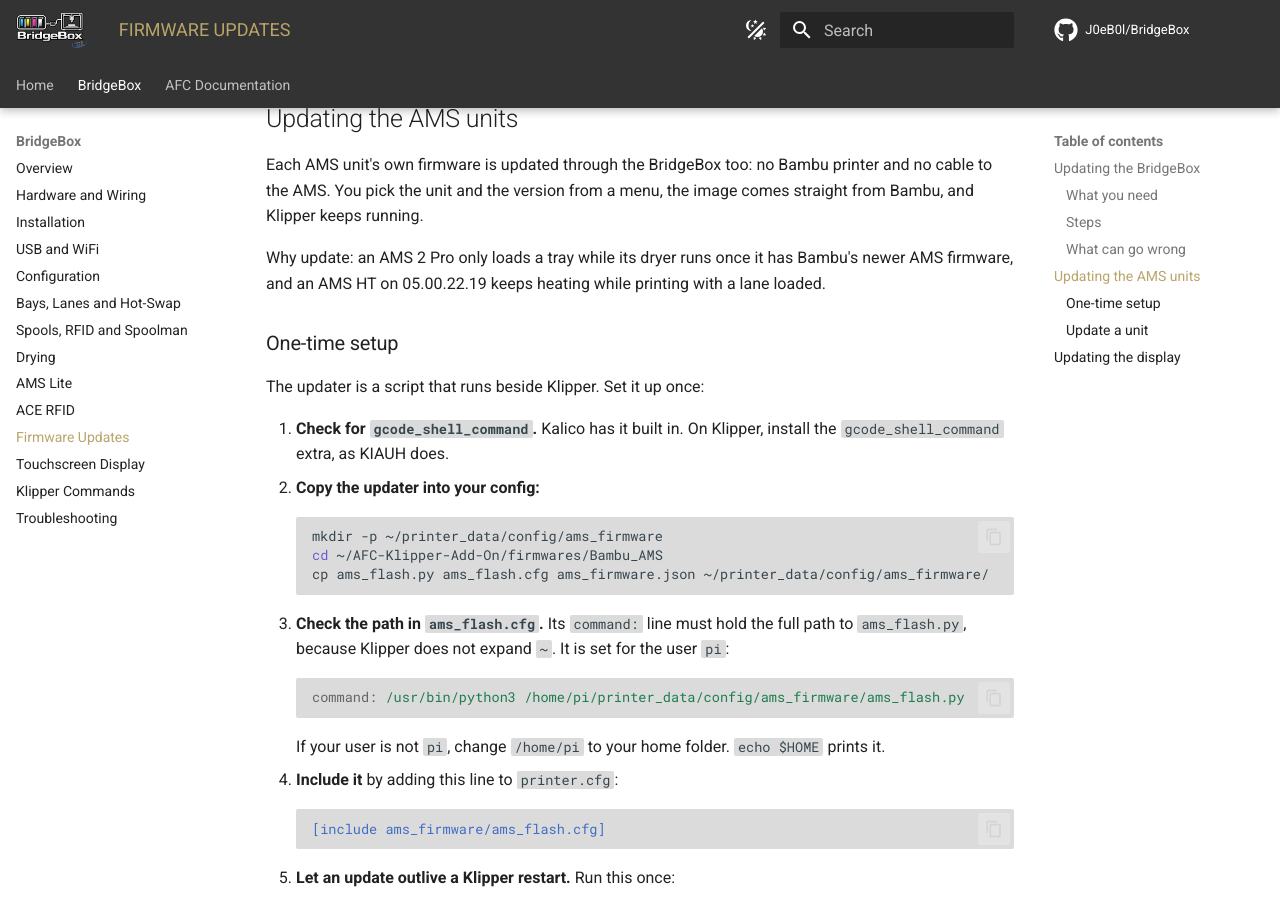
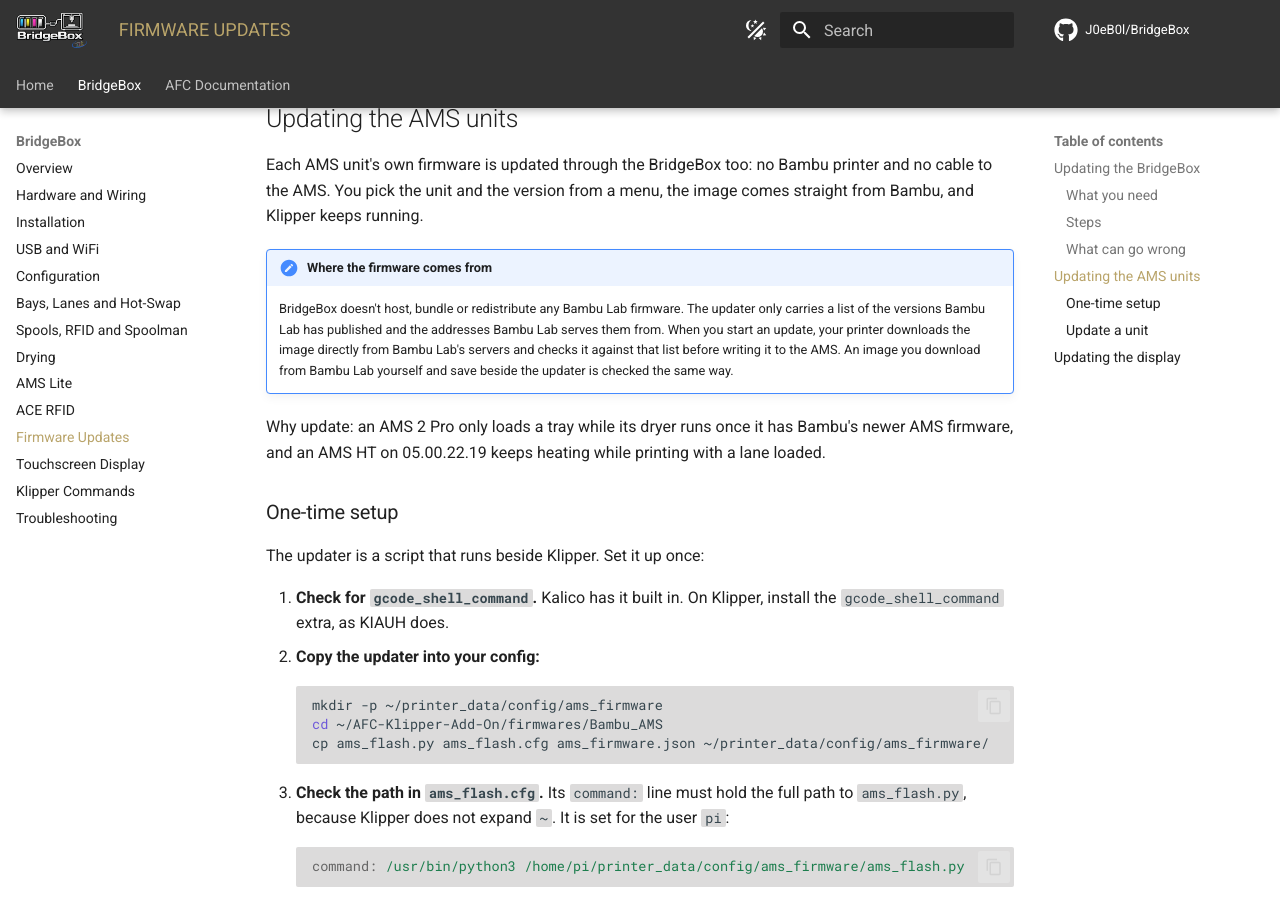
Before and after one commit to J0eB0l/BridgeBox, an MkDocs documentation site: the page built from docs/bridgebox/firmware.md, in a window 1280 px wide and 900 px high, scrolled down 2373 px. Built offline with MkDocs 1.6.1 and Material for MkDocs 9.7.7, drawn with Linux system fonts in a browser that asks for light colours; comment, search, counter and statistics services are not loaded.

Commit message:
Say the AMS firmware comes straight from Bambu, with none hosted here

```diff
--- a/docs/bridgebox/firmware.md
+++ b/docs/bridgebox/firmware.md
@@ -88,6 +88,13 @@ one keeps running until the new one has been checked.
 Each AMS unit's own firmware is updated through the BridgeBox too: no Bambu printer and no cable to the AMS. You pick
 the unit and the version from a menu, the image comes straight from Bambu, and Klipper keeps running.
 
+!!! note "Where the firmware comes from"
+
+    BridgeBox doesn't host, bundle or redistribute any Bambu Lab firmware. The updater only carries a list of the
+    versions Bambu Lab has published and the addresses Bambu Lab serves them from. When you start an update, your
+    printer downloads the image directly from Bambu Lab's servers and checks it against that list before writing it
+    to the AMS. An image you download from Bambu Lab yourself and save beside the updater is checked the same way.
+
 Why update: an AMS 2 Pro only loads a tray while its dryer runs once it has Bambu's newer AMS firmware, and an AMS HT on
 05.00.22.19 keeps heating while printing with a lane loaded.
 
--- a/index.html
+++ b/index.html
@@ -483,7 +483,7 @@
         <div class="cap cap-wide">
           <p class="cap-k"><span class="chip" style="background:var(--muted)"></span>AMS firmware</p>
           <h3>AMS firmware updates</h3>
-          <p>Update an AMS 1, AMS 2 Pro or AMS HT to Bambu's own firmware from your printer's web interface or the touchscreen display, with no Bambu printer. Pick the unit, then one of the two newest versions for its model. BridgeBox downloads the image from Bambu, or uses one you saved beside the updater if the printer has no internet. Klipper keeps running, and only the units on that BridgeBox read offline until it is done.</p>
+          <p>Update an AMS 1, AMS 2 Pro or AMS HT to Bambu's own firmware from your printer's web interface or the touchscreen display, with no Bambu printer. Pick the unit, then one of the two newest versions for its model. The printer downloads the image directly from Bambu's servers, or uses one you saved beside the updater if it has no internet: BridgeBox itself hosts no Bambu firmware. Klipper keeps running, and only the units on that BridgeBox read offline until it is done.</p>
           <p>When BridgeBox first sees a unit on older firmware, it offers the newest version. Choose Not now and it won't ask about that unit again.</p>
         </div>
       </div>
```
Also changed, not shown: README.md (+1 -1 lines).
